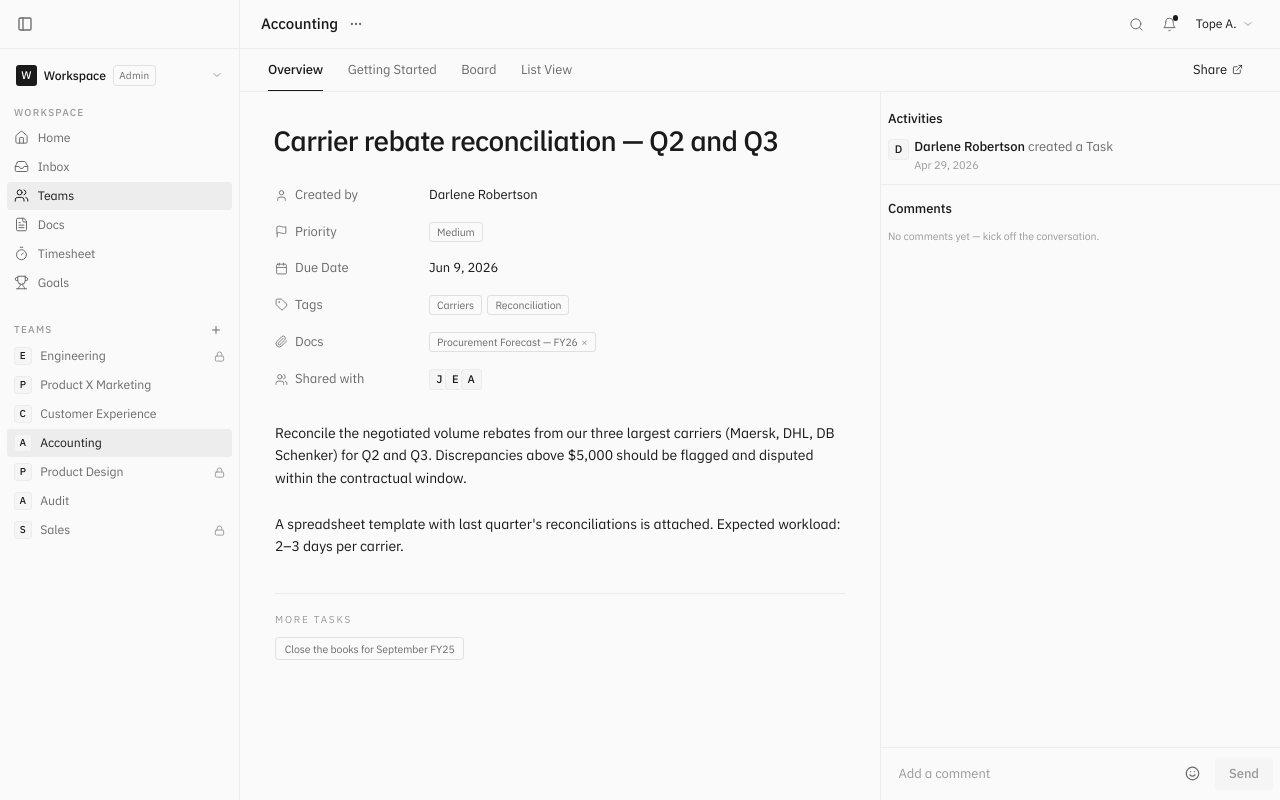
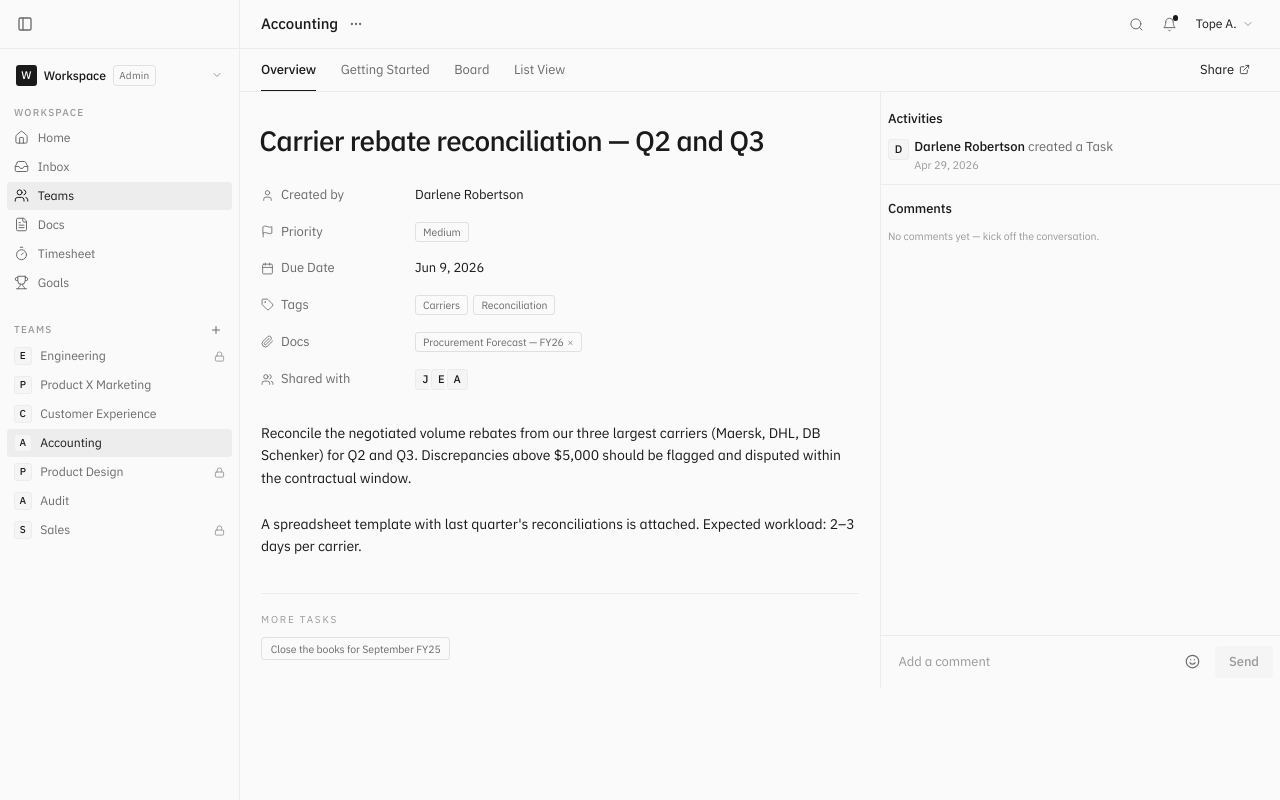
Before and after one commit to ttaiyegbusi/workspace, a Next.js app: page /teams/accounting in a window 1280 px wide. Built offline with nearby package versions, Linux system fonts and the light colour scheme.

Commit message:
refactor: update layout structure in TeamPage for improved responsiveness and consistency

```diff
--- a/src/app/teams/[teamId]/page.tsx
+++ b/src/app/teams/[teamId]/page.tsx
@@ -112,7 +112,8 @@ export default function TeamPage({
         />
       )}
 
-      <div className="relative border-b border-[var(--border)] px-5 md:px-8 flex items-center">
+      <div className="mx-auto w-full max-w-[1600px]">
+        <div className="relative border-b border-[var(--border)] px-5 md:px-6 flex items-center">
           <div className="flex gap-5 md:gap-7 overflow-x-auto scroll-thin flex-1">
             <TabBtn
               label="Overview"
@@ -170,6 +171,7 @@ export default function TeamPage({
           label={successLabel ?? ""}
           onClose={() => setSuccessLabel(null)}
         />
+      </div>
     </>
   );
 }
@@ -231,7 +233,7 @@ function Overview({ teamId }: { teamId: string }) {
   return (
     <div className="flex-1 min-h-0 flex flex-col lg:flex-row">
       <div className="flex-1 overflow-y-auto scroll-thin">
-        <div className="px-5 md:px-10 py-6 md:py-8 max-w-3xl">
+        <div className="px-5 md:px-6 py-6 md:py-8 max-w-3xl">
           <TaskTitle
             key={task.id}
             value={task.title}
@@ -386,7 +388,7 @@ function EmptyTeamForm({ teamId }: { teamId: string }) {
   return (
     <div className="flex-1 min-h-0 flex flex-col lg:flex-row">
       <div className="flex-1 overflow-y-auto scroll-thin">
-        <div className="px-5 md:px-10 py-6 md:py-8 max-w-3xl">
+        <div className="px-5 md:px-6 py-6 md:py-8 max-w-3xl">
           <input
             value={subject}
             onChange={(e) => setSubject(e.target.value)}
@@ -467,7 +469,7 @@ function EmptyRightPanel() {
 
   return (
     <aside className="w-full lg:w-[360px] xl:w-[400px] lg:border-l border-t lg:border-t-0 border-[var(--border)] flex flex-col min-h-0 bg-[var(--bg)]">
-      <div className="px-5 lg:px-6 pt-5 pb-3">
+      <div className="px-5 pt-5 pb-3">
         <h3 className="text-[13px] font-medium mb-3">Activities</h3>
         <ul>
           <ActivityItem
@@ -480,7 +482,7 @@ function EmptyRightPanel() {
       </div>
 
       <div className="border-t border-[var(--border)] flex-1 min-h-0 flex flex-col">
-        <div className="px-5 lg:px-6 pt-4 pb-2">
+        <div className="px-5 pt-4 pb-2">
           <h3 className="text-[13px] font-medium">Comments</h3>
         </div>
         <div className="flex-1 flex items-center justify-center px-5 text-center">
```
Lines whose indentation alone changed are shown as unchanged.
